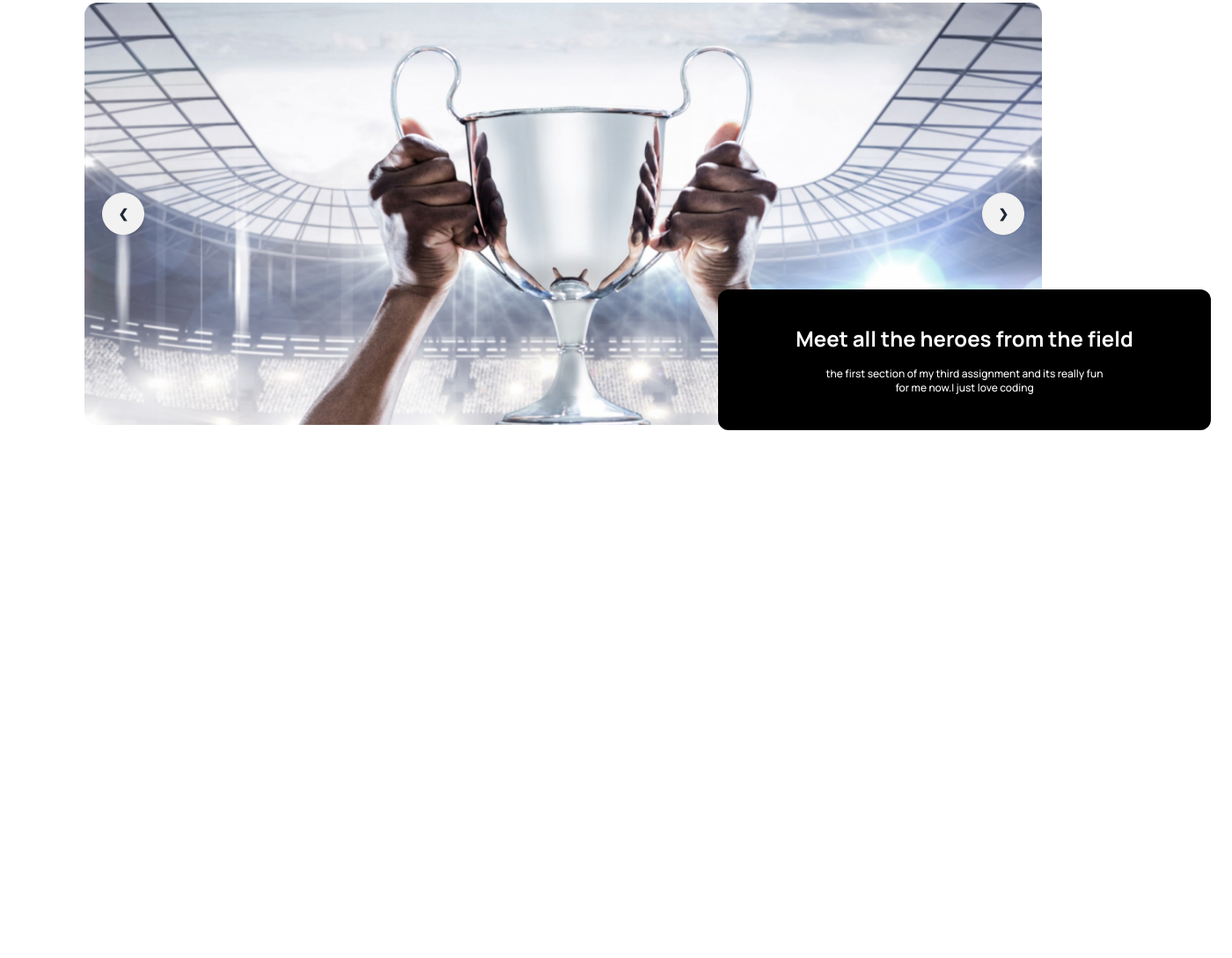
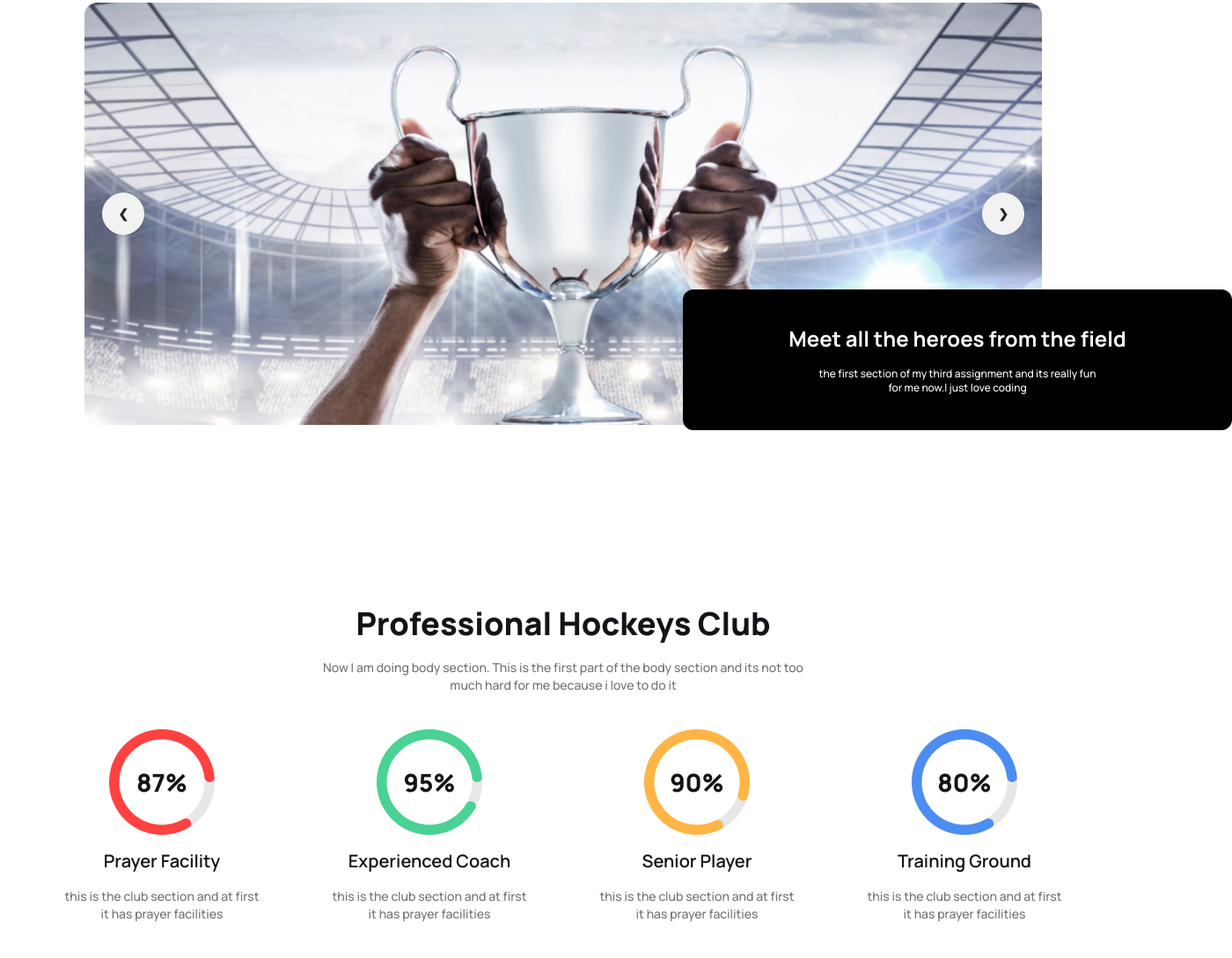
Before and after one commit to krrakib/third-assignment, a plain HTML site: page index.html in a window 1280 px wide. Shown: the part 101-1190 px from the top of the page at 88% size, 1400 px wide, since content can reach past the window. Before the commit the page ends 800 px from the top, so only its background shows below. Drawn offline with nearby package versions, Linux system fonts and the light colour scheme.

Commit message:
added profesional section

```diff
--- a/index.html
+++ b/index.html
@@ -79,16 +79,49 @@
                   </div>
                 </div>
               </div>
-              <div class="h-[20vh] w-[70vh] bg-black -translate-y-40 translate-x-[90vh] rounded-xl flex flex-col justify-center items-center gap-4">
+              <div class="h-[20vh] w-[78vh] bg-black lg:-translate-y-40 lg:translate-x-[85vh] rounded-xl flex flex-col justify-center items-center gap-4">
                 <h2 class="font-bold text-center text-2xl text-white">Meet all the heroes from the field</h2>
                 <p class="font-medium text-center text-xs text-white">the first section of my third assignment and its really fun <br>
                     for me now.I just love coding</p>
               </div>
         </div>
-
     </header>
 
     <main>
+        <!-- club section -->
+        <section>
+            <div class="flex flex-col gap-5 pt-10">
+                <h2 class="text-2xl font-bold lg:text-4xl lg:font-extrabold text-[#131318] text-center">Professional Hockeys Club</h2>
+                <p class="text-xs font-normal lg:text-sm lg:font-medium text-center text-[#13131899]">Now I am doing body section. This is the first part of the body section and its not too <br>
+                    much hard for me because i love to do it</p>
+            </div>
+            <div class="flex flex-col gap-4 lg:flex-row justify-around p-10">
+                <div class="flex flex-col items-center gap-4">
+                    <img class="" src="./Images/Group 9.png" alt="">
+                    <h4 class="text-xl font-semibold text-center text-[#131318]">Prayer Facility</h4>
+                    <p class="text-sm font-medium text-center text-[#13131899]">this is the club section and at first <br>
+                        it has prayer facilities</p>
+                </div>
+                <div class="flex flex-col items-center gap-4">
+                    <img class="" src="./Images/Group 9 (1).png" alt="">
+                    <h4 class="text-xl font-semibold text-center text-[#131318]">Experienced Coach</h4>
+                    <p class="text-sm font-medium text-center text-[#13131899]">this is the club section and at first <br>
+                        it has prayer facilities</p>
+                </div>
+                <div class="flex flex-col items-center gap-4">
+                    <img class="" src="./Images/Group 9 (2).png" alt="">
+                    <h4 class="text-xl font-semibold text-center text-[#131318]">Senior Player</h4>
+                    <p class="text-sm font-medium text-center text-[#13131899]">this is the club section and at first <br>
+                        it has prayer facilities</p>
+                </div>
+                <div class="flex flex-col items-center gap-4">
+                    <img class="" src="./Images/Group 9 (3).png" alt="">
+                    <h4 class="text-xl font-semibold text-center text-[#131318]">Training Ground</h4>
+                    <p class="text-sm font-medium text-center text-[#13131899]">this is the club section and at first <br>
+                        it has prayer facilities</p>
+                </div>
+            </div>
+        </section>
 
     </main>
 
```
